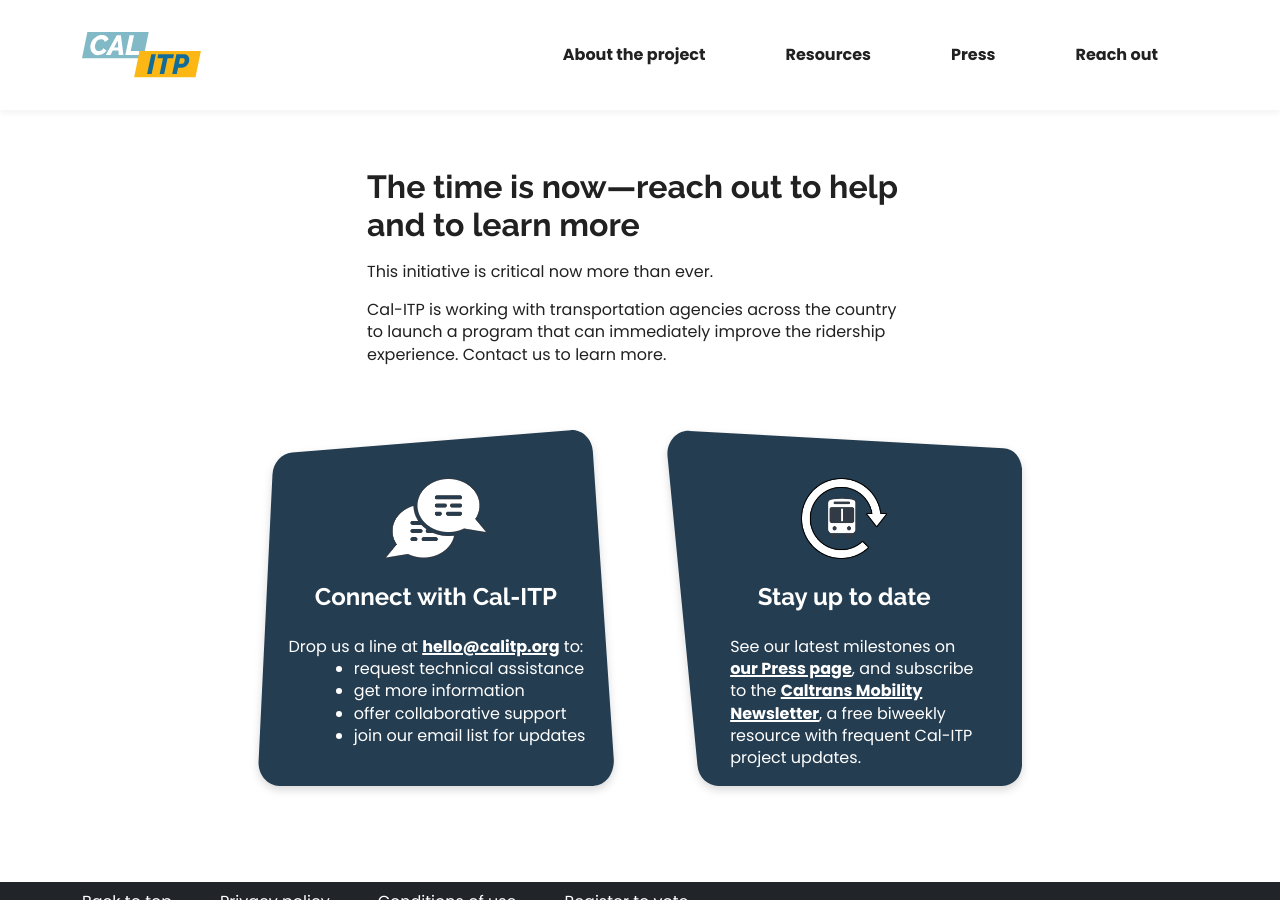
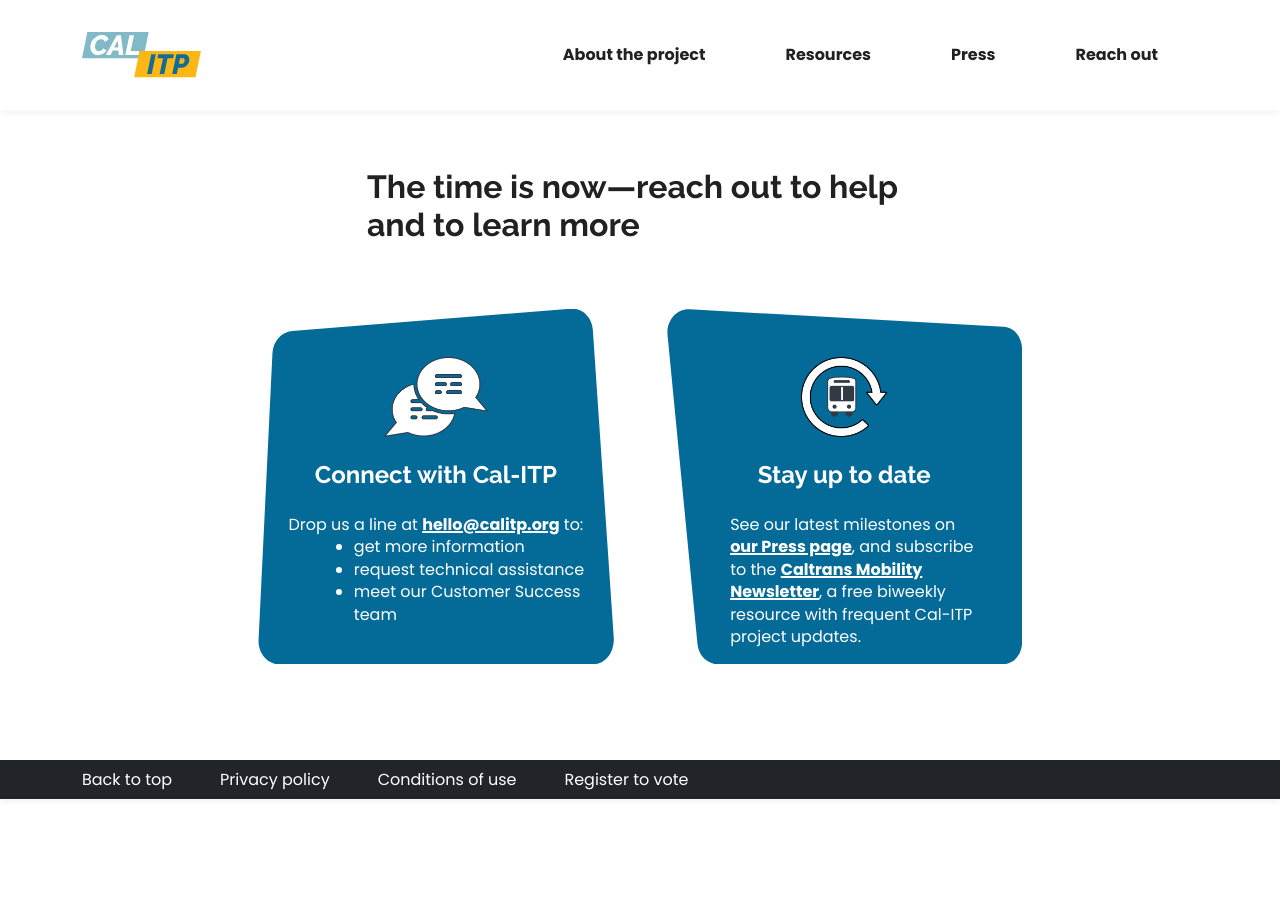
Before and after one commit to cal-itp/calitp.org, a Jekyll site: the page built from src/index.html, in a window 1280 px wide and 900 px high, scrolled down 3557 px. Built offline with Jekyll 4.4.1, drawn with Linux system fonts in a browser that asks for light colours; after the commit the page ends 4356 px from its top, so only the background shows below that.

Commit message:
refactor(contact): move into includes; change color/shadow

```diff
--- /dev/null
+++ b/src/_includes/contact.html
@@ -0,0 +1,68 @@
+<section id="reachout" class="row justify-content-center">
+  <div class="col-12 col-md-8 col-lg-6">
+    <h2 class="text-center text-md-start d-block mb-3">The time is now—reach out to help and to learn more</h2>
+  </div>
+</section>
+
+<svg class="position-absolute">
+  <clipPath id="my-clip-path-start" clipPathUnits="objectBoundingBox">
+    <path
+      d="M0.004,0.075 C0,0.034,0.029,0,0.066,0.002 L0.947,0.051 C0.979,0.052,1,0.081,1,0.116 V0.936 C1,0.973,0.977,1,0.944,1 H0.147 C0.117,1,0.091,0.977,0.088,0.943 L0.004,0.075"
+    ></path>
+  </clipPath>
+</svg>
+
+<svg class="position-absolute">
+  <clipPath id="my-clip-path-end" clipPathUnits="objectBoundingBox">
+    <path
+      d="M0.041,0.125 C0.043,0.092,0.066,0.066,0.096,0.063 L0.878,0 C0.91,-0.003,0.939,0.024,0.941,0.06 L1,0.929 C1,0.967,0.977,1,0.942,1 H0.061 C0.027,1,0,0.968,0.002,0.931 L0.041,0.125"
+    ></path>
+  </clipPath>
+</svg>
+
+<section class="row justify-content-md-center mt-5 mb-5 pb-5 align-content-stretch">
+  <div class="col-12 col-md-4">
+    <div class="background-calitp-blue pt-3 pt-md-5 px-3 text-center clipped-end">
+      <picture
+        ><img
+          src="images/connect.png"
+          alt="Two thought bubbles with dashes of various lengths, meant to represent words in a conversation"
+          width="105"
+      /></picture>
+      <h3 class="text-white d-block my-4">Connect with Cal-ITP</h3>
+      <span class="text-white"
+        >Drop us a line at
+        <a rel="noreferrer" target="_blank" class="fw-bolder text-white" href="mailto:hello@calitp.org">hello@calitp.org</a>
+        to:</span
+      >
+      <ul class="text-center mb-4 ms-2 ms-md-4 ms-lg-5">
+        <li class="text-white text-start">get more information</li>
+        <li class="text-white text-start">request technical assistance</li>
+        <li class="text-white text-start">meet our Customer Success team</li>
+      </ul>
+    </div>
+  </div>
+  <div class="col-md-auto">&nbsp;</div>
+  <div class="col-12 col-md-4">
+    <div class="background-calitp-blue pt-3 pt-md-5 px-md-5 px-3 pt-2 text-center clipped-start">
+      <picture
+        ><img
+          src="images/stay-up-to-date.png"
+          alt="A bus nearly surrounded by a semicircular arrow, meant to indicate that transit content is being refreshed"
+          width="86"
+      /></picture>
+      <h3 class="text-white d-block my-4">Stay up to date</h3>
+      <p class="text-white text-start ps-lg-3">
+        See our latest milestones on
+        <a class="text-white fw-bolder" href="/press">our Press page</a>, and subscribe to the
+        <a
+          class="text-white fw-bolder"
+          href="https://lp.constantcontactpages.com/su/eLbtFoE/calitp?website"
+          rel="noreferrer"
+          target="_blank"
+          >Caltrans Mobility Newsletter</a
+        >, a free biweekly resource with frequent Cal-ITP project updates.
+      </p>
+    </div>
+  </div>
+</section>
--- a/src/index.html
+++ b/src/index.html
@@ -130,69 +130,4 @@
     alt="Another decorative element with dots and dashes, meant to resemble a transit map" />
 </picture>
 
-<section id="reachout" class="row justify-content-center">
-  <div class="col-12 col-md-8 col-lg-6">
-    <h2 class="text-center text-md-start d-block mb-3">The time is now—reach out to help and to learn more</h2>
-    <p>This initiative is critical now more than ever.</p>
-    <p>
-      Cal-ITP is working with transportation agencies across the country to launch a program that can immediately improve the
-      ridership experience. Contact us to learn more.
-    </p>
-  </div>
-</section>
-
-<svg class="position-absolute">
-  <clipPath id="my-clip-path-start" clipPathUnits="objectBoundingBox"><path d="M0.004,0.075 C0,0.034,0.029,0,0.066,0.002 L0.947,0.051 C0.979,0.052,1,0.081,1,0.116 V0.936 C1,0.973,0.977,1,0.944,1 H0.147 C0.117,1,0.091,0.977,0.088,0.943 L0.004,0.075"></path></clipPath>
-</svg>
-
-<svg class="position-absolute">
-  <clipPath id="my-clip-path-end" clipPathUnits="objectBoundingBox"><path d="M0.041,0.125 C0.043,0.092,0.066,0.066,0.096,0.063 L0.878,0 C0.91,-0.003,0.939,0.024,0.941,0.06 L1,0.929 C1,0.967,0.977,1,0.942,1 H0.061 C0.027,1,0,0.968,0.002,0.931 L0.041,0.125"></path></clipPath>
-</svg>
-
-<section class="row justify-content-md-center mt-5 mb-5 pb-5 align-content-stretch">
-  <div class="col-12 col-md-4 clipped-shadow">
-    <div class="background-slate-5 pt-3 pt-md-5 px-3 text-center clipped-end">
-      <picture><img
-          src="images/connect.png"
-          alt="Two thought bubbles with dashes of various lengths, meant to represent words in a conversation"
-          width="105" /></picture>
-      <h3 class="text-white d-block my-4">Connect with Cal-ITP</h3>
-      <span class="text-white">Drop us a line at
-        <a
-          rel="noreferrer"
-          target="_blank"
-          class="fw-bolder text-white"
-          href="mailto:hello@calitp.org">hello@calitp.org</a>
-        to:</span>
-      <ul class="text-center mb-4 ms-2 ms-md-4 ms-lg-5">
-        <li class="text-white text-start">request technical assistance</li>
-        <li class="text-white text-start">get more information</li>
-        <li class="text-white text-start">offer collaborative support</li>
-        <li class="text-white text-start">join our email list for updates</li>
-      </ul>
-    </div>
-  </div>
-  <div class="col-md-auto">
-    &nbsp;
-  </div>
-  <div class="col-12 col-md-4 clipped-shadow">
-    <div class="background-slate-5 pt-3 pt-md-5 px-md-5 px-3 pt-2 text-center clipped-start">
-      <picture><img
-          src="images/stay-up-to-date.png"
-          alt="A bus nearly surrounded by a semicircular arrow, meant to indicate that transit content is being refreshed"
-          width="86" /></picture>
-      <h3 class="text-white d-block my-4">Stay up to date</h3>
-      <p class="text-white text-start ps-lg-3">
-        See our latest milestones on
-        <a
-          class="text-white fw-bolder"
-          href="/press">our Press page</a>, and subscribe to the
-        <a
-          class="text-white fw-bolder"
-          href="https://lp.constantcontactpages.com/su/eLbtFoE/calitp?website"
-          rel="noreferrer"
-          target="_blank">Caltrans Mobility Newsletter</a>, a free biweekly resource with frequent Cal-ITP project updates.
-      </p>
-    </div>
-  </div>
-</section>
+{% include contact.html %}
```
